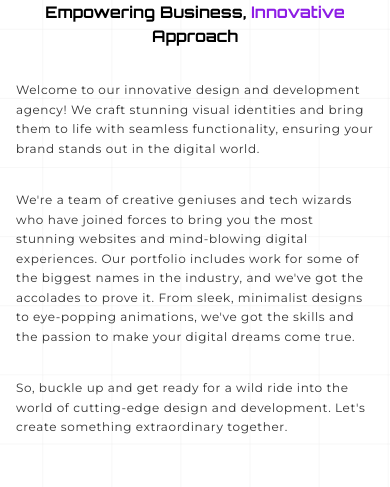
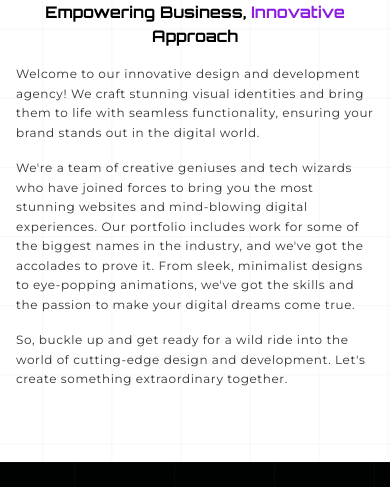
Before and after one commit to itsadaeze/Dlab, a React (Create React App) app: page / in a window 390 px wide. Shown: the part 626-1113 px from the top of the page. Built offline with nearby package versions, Linux system fonts and the light colour scheme.

Commit message:
worked on responsiveness

```diff
--- a/src/components/about.js
+++ b/src/components/about.js
@@ -5,9 +5,9 @@ import backgroundImage from "./../images/about-bg.svg";
 const About = () => {
   return (
     <div
-      className="flex justify-center relative text-center w-full h-full mb-[3rem] "
+      className="flex justify-center relative text-center w-full h-[40vh] mb-0 md:mb-[1rem] md:h-full "
       style={{
-        height: "650px",
+        height: "550px",
       }}
     >
       <div
@@ -18,18 +18,18 @@ const About = () => {
         }}
       />
       <div className="relative z-10 w-full mt-[1rem]  md:w-[50%]">
-        <h1 className="font-orbitron text-[1rem]  md:text-[2.5rem]">
+        <h1 className="font-orbitron text-[1rem] px-5 md:text-[2.5rem] md:px-0">
           User - Centric, <span className="text-[#8D1DE5]">Seamless</span> Functionality, Empowering Business,
           <span className="text-[#8D1DE5]"> Innovative</span> Approach
         </h1>
 
 
-        <h3 className="text-[#333] font-montserrat text-left tracking-wider text-[12px] leading-relaxed mt-[2rem] px-[1rem] md:mt-[4rem] md:px-[2rem] md:text-sm" >
+        <h3 className="text-[#333] font-montserrat text-left tracking-wider text-[12px] leading-relaxed mt-[1rem] px-[1rem] md:mt-[2rem] md:px-[2rem] md:text-sm" >
           Welcome to our innovative design and development agency! We craft
           stunning visual identities and bring them to life with seamless
           functionality, ensuring your brand stands out in the digital world.
         </h3>
-        <h3 className="text-[#333] font-montserrat text-left tracking-wider text-[12px] leading-relaxed mt-[2rem] px-[1rem] md:mt-[4rem] md:px-[2rem] md:text-sm" >
+        <h3 className="text-[#333] font-montserrat text-left tracking-wider text-[12px] leading-relaxed mt-[1rem] px-[1rem] md:mt-[2rem] md:px-[2rem] md:text-sm" >
           We're a team of creative geniuses and tech wizards who have joined
           forces to bring you the most stunning websites and mind-blowing
           digital experiences. Our portfolio includes work for some of the
@@ -37,7 +37,7 @@ const About = () => {
           it. From sleek, minimalist designs to eye-popping animations, we've
           got the skills and the passion to make your digital dreams come true.
         </h3>
-        <h3 className="text-[#333] font-montserrat text-left tracking-wider text-[12px] leading-relaxed mt-[2rem] px-[1rem] md:mt-[4rem] md:px-[2rem] md:text-sm" >
+        <h3 className="text-[#333] font-montserrat text-left tracking-wider text-[12px] leading-relaxed mt-[1rem] px-[1rem] md:mt-[2rem] md:px-[2rem] md:text-sm" >
           So, buckle up and get ready for a wild ride into the world of
           cutting-edge design and development. Let's create something
           extraordinary together.
--- a/src/components/clientfeedback.js
+++ b/src/components/clientfeedback.js
@@ -32,7 +32,7 @@ const ClientFeedback = () => {
 
       ];
     return(
-        <div className="bg-[#F2F2F2] h-[210vh] md:h-[120vh]">
+        <div className="bg-[#F2F2F2] h-[200vh] md:h-[120vh]">
         <h1 className="text-[#333] text-[1.5rem] font-orbitron px-[1rem] py-[1rem] tracking-wide font-light md:text-[3rem] md:px-[5rem] md:py-[3rem]">Clients <span className="text-[#8D1DE5]">Feedback</span></h1>
 
         <div className="flex justify-center items-center overflow-auto ">
```
